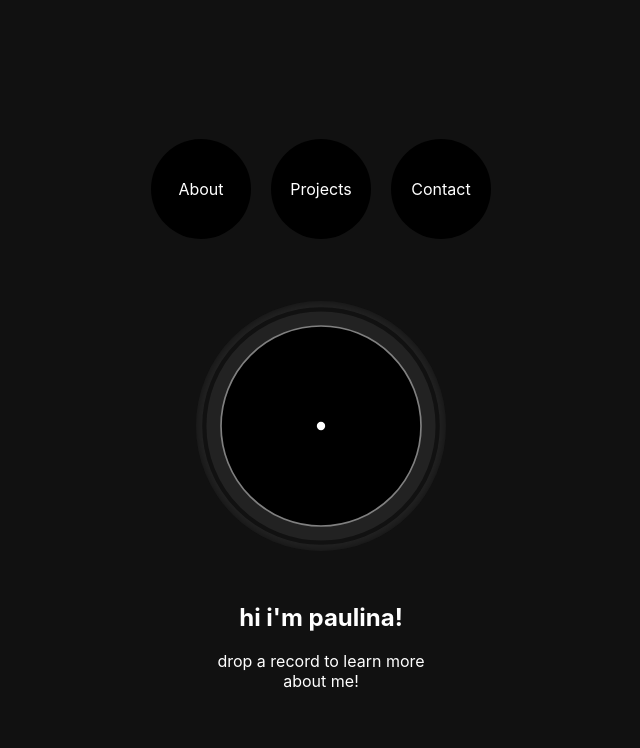
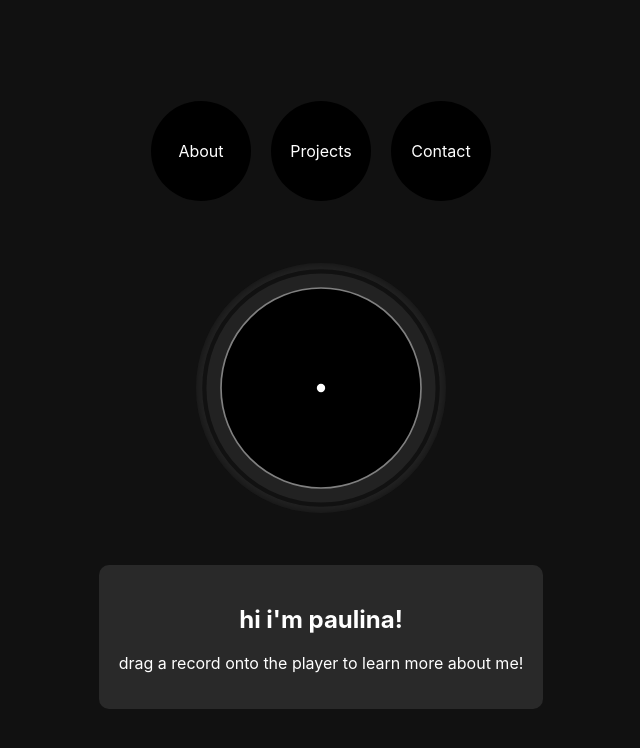
Before and after one commit to linaliwanag/personal, a React (Create React App) app in the folder frontend/: page / in a window 1280 px wide. Shown: the top 748 px of the page, without its empty margins (319-959 px from the left). Built offline with nearby package versions, Linux system fonts and the light colour scheme.

Commit message:
add some icon packages, update app name, update how content is organized and styled

```diff
--- a/frontend/public/index.html
+++ b/frontend/public/index.html
@@ -1,31 +1,15 @@
 <!DOCTYPE html>
 <html lang="en">
+
 <head>
   <meta charset="utf-8" />
   <link rel="icon" href="%PUBLIC_URL%/favicon.ico" />
   <meta name="viewport" content="width=device-width, initial-scale=1" />
   <meta name="theme-color" content="#000000" />
-    <meta
-      name="description"
-      content="Web site created using create-react-app"
-    />
-    <link rel="apple-touch-icon" href="%PUBLIC_URL%/logo192.png" />
-    <!--
-      manifest.json provides metadata used when your web app is installed on a
-      user's mobile device or desktop. See https://developers.google.com/web/fundamentals/web-app-manifest/
-    -->
-    <link rel="manifest" href="%PUBLIC_URL%/manifest.json" />
-    <!--
-      Notice the use of %PUBLIC_URL% in the tags above.
-      It will be replaced with the URL of the `public` folder during the build.
-      Only files inside the `public` folder can be referenced from the HTML.
+  <meta name="description" content="Web site created using create-react-app" />
+  <title>Paulina Liwanag: SWE</title>
+</head>
 
-      Unlike "/favicon.ico" or "favicon.ico", "%PUBLIC_URL%/favicon.ico" will
-      work correctly both with client-side routing and a non-root public URL.
-      Learn how to configure a non-root public URL by running `npm run build`.
-    -->
-    <title>React App</title>
-  </head>
 <body>
   <noscript>You need to enable JavaScript to run this app.</noscript>
   <div id="root"></div>
@@ -40,4 +24,5 @@
       To create a production bundle, use `npm run build` or `yarn build`.
     -->
 </body>
+
 </html>
--- a/frontend/src/components/Content.css
+++ b/frontend/src/components/Content.css
@@ -1,32 +1,32 @@
- .content-box {
-     width: 100%;
-     max-width: 60%;
-     min-width: 60%;
-     /* background-color: rgba(255, 255, 255, 0.1);
+.content-box {
+    padding: 20px;
+    background-color: rgba(255, 255, 255, 0.1);
+    border-radius: 10px;
+    text-align: center;
     color: white;
-    padding: 20px;
-    border-radius: 12px;
+    max-width: 500px;
+    margin: 20px auto;
+  }
+
+  .contact-container {
     text-align: center;
+    display: flex;
+    flex-direction: column;
+    align-items: center;
+    gap: 10px;
+  }
+
+  .contact-item {
+    display: flex;
+    align-items: center;
+    gap: 8px;
+  }
+
+  .contact-item a {
+    display: flex;
+    align-items: center;
+  }
+
+  .contact-item span {
     font-size: 16px;
-    font-weight: 400;
-    line-height: 1.5;
-    margin: 20px auto;
-    box-shadow: 0px 4px 10px rgba(0, 0, 0, 0.3);
-    backdrop-filter: blur(5px);
-    border: 2px solid rgba(255, 255, 255, 0.3);
-    transition: transform 0.3s ease, box-shadow 0.3s ease, border-color 0.3s ease, height 0.3s ease; */
- }
-
- /* .content-box:hover {
-     transform: scale(1.02);
-     box-shadow: 0px 6px 15px rgba(0, 0, 0, 0.4);
-     border-color: rgba(255, 255, 255, 0.5);
- } */
-
- .content-box p {
-     margin: 0;
-     padding: 0;
-     word-wrap: break-word;
-     overflow-wrap: break-word;
-     white-space: normal;
- }
+  }
--- a/frontend/src/components/Content.js
+++ b/frontend/src/components/Content.js
@@ -1,4 +1,5 @@
 import React from "react";
+import 'boxicons';
 import "./Content.css";
 
 const Content = ({ trackTitle }) => {
@@ -15,7 +16,63 @@ const Content = ({ trackTitle }) => {
         },
         "Contact": { // todo: add hyperlinks for these
             title: trackTitle,
-            text: "Here are a few ways to get in touch with me! You can find me on LinkedIn at https://www.linkedin.com/in/paulina-liwanag/ or email me at liwanag.paulina@gmail.com",
+            text: "You can find me on LinkedIn at https://www.linkedin.com/in/paulina-liwanag/ or email me at liwanag.paulina@gmail.com",
+        },
+    };
+
+    const contentData = {
+        "Projects": {
+            title: trackTitle,
+            body: (
+                <div>
+                    <p>
+                        This is where you can find links to some of my personal projects (when I make more of them 😊)!
+                    </p>
+                    {/* <ul>
+                        <li>
+                            <a href="https://github.com/yourgithub" target="_blank" rel="noopener noreferrer">
+                                GitHub Repository
+                            </a>
+                        </li>
+                        <li>
+                            <a href="https://yourportfolio.com/projects" target="_blank" rel="noopener noreferrer">
+                                Portfolio Projects
+                            </a>
+                        </li>
+                    </ul> */}
+                </div>
+            ),
+        },
+        "About": {
+            title: trackTitle,
+            body: (
+                <div>
+                    <p>
+                    Hi there! My name is Paulina Liwanag (“lih-wahn-uhg”) and I’m a software engineer. I currently work at JP Morgan Chase where my tasks are mainly in backend development. When I started programming in college, I preferred frontend/full-stack development, so I enjoy working on side projects where I can continue to hone my skills and really explore my creativity with that visual element.
+                    </p>
+                    <p>What you’re looking at now has been a lot of fun to make–I got a record player for my birthday last year and instantly got this idea; I’m happy to finally bring it to life. In my spare time, I like to make music, like what you're listening to right now!</p>
+                </div>
+            ),
+        },
+        "Contact": {
+            title: trackTitle,
+            body: (
+                <div style={{ textAlign: "center", display: "flex", flexDirection: "column", alignItems: "center", gap: "10px" }}>
+                    <p>Feel free to reach out 😊</p>
+                    <p style={{ display: "flex", alignItems: "center", gap: "8px" }}>
+                        <a href="mailto:liwanag.paulina@gmail.com">
+                        <box-icon name="envelope" color="#ffffff"></box-icon>
+                        </a>
+                        <span>liwanag.paulina@gmail.com</span>
+                    </p>
+                    <p style={{ display: "flex", alignItems: "center", gap: "8px" }}>
+                        <a href="https://www.linkedin.com/in/paulina-liwanag/" target="_blank" rel="noopener noreferrer">
+                        <box-icon name="linkedin-square" type="logo" color="#ffffff"></box-icon>
+                        </a>
+                        <span>paulina-liwanag</span>
+                    </p>
+                </div>
+            ),
         },
     };
 
@@ -26,8 +83,17 @@ const Content = ({ trackTitle }) => {
 
     return (
         <div className="content-box">
-            <h2>{content.title}</h2>
-            <p>{content.text}</p>
+            {contentData[trackTitle] ? (
+                <>
+                    <h2>{contentData[trackTitle].title}</h2>
+                    {contentData[trackTitle].body}
+                </>
+            ) : (
+                <div>
+                    <h2>hi i'm paulina!</h2>
+                    <p>drag a record onto the player to learn more about me!</p>
+                </div>
+            )}
         </div>
     );
 };
```
Also changed, not shown: frontend/package.json (+7 -0 lines), 1 other file (tests, documents, lock files or other folders). Lines whose indentation alone changed are shown as unchanged.
